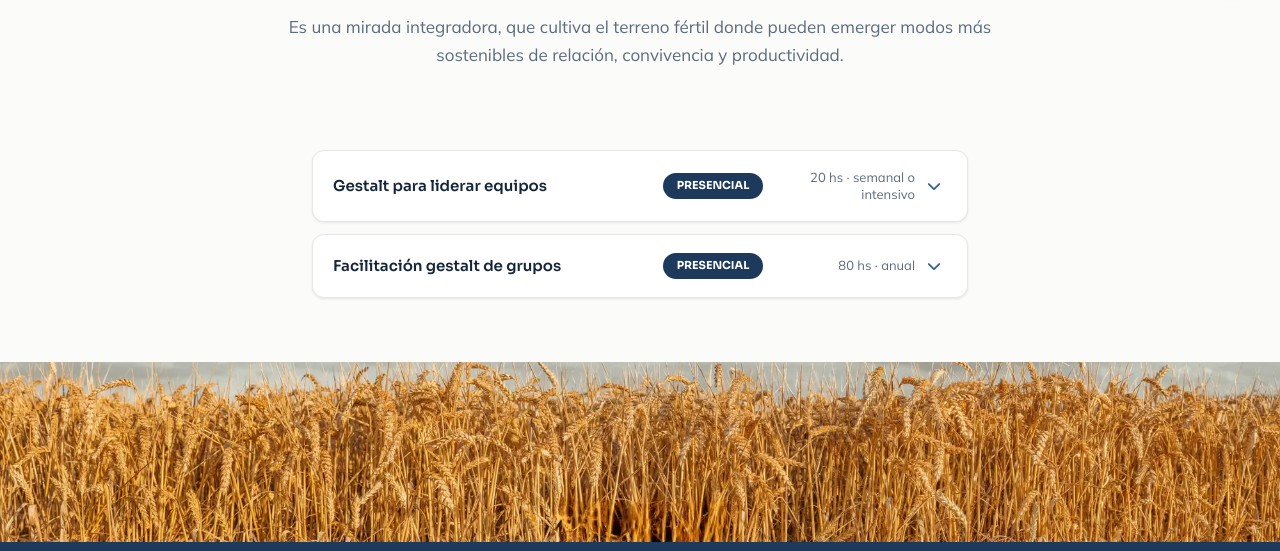
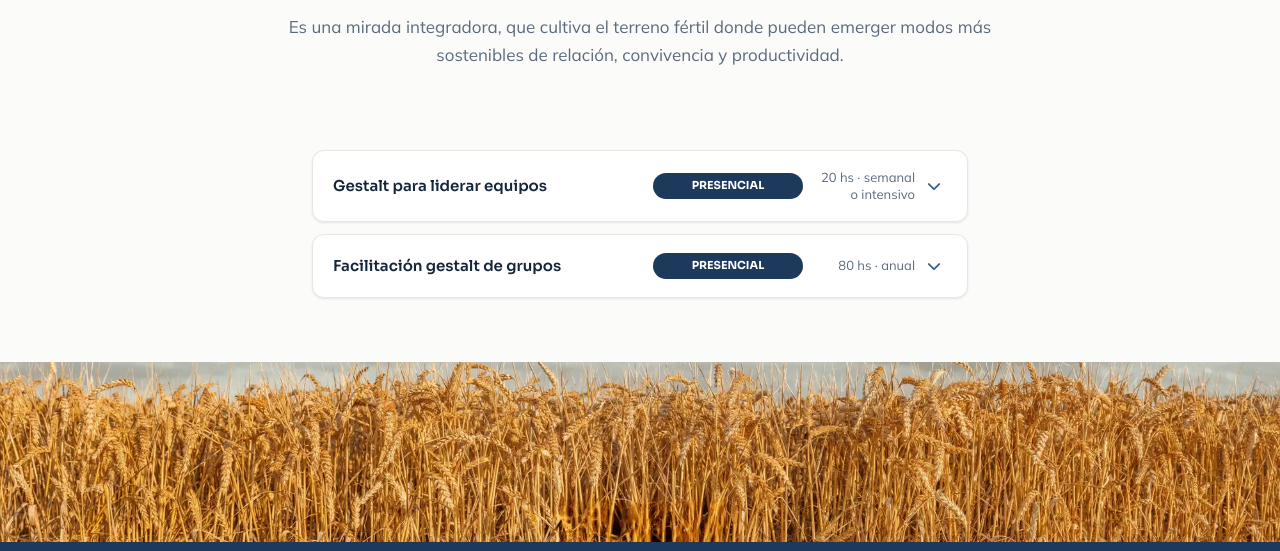
Before and after one commit to guilleVF/casaGestalt, a website: page pages/3a.html in a window 1280 px wide. Shown: the part 831-1382 px from the top of the page. Drawn offline with Linux system fonts and the light colour scheme.

Commit message:
chore: ajuste manual de estilos

```diff
--- a/css/casagestalt.css
+++ b/css/casagestalt.css
@@ -426,7 +426,7 @@ blockquote.testimonio cite { display: block; margin-top: 1rem; font-style: norma
   box-shadow: var(--sh-sm); transition: box-shadow 0.2s; }
 .course-item[open] { box-shadow: var(--sh-md); }
 .course-summary { list-style: none; display: grid;
-  grid-template-columns: 1fr 100px 140px 20px;
+  grid-template-columns: 1fr 150px 100px 20px;
   align-items: center; gap: 0.75rem; padding: 1.125rem 1.25rem;
   cursor: pointer; user-select: none; }
 .course-summary::-webkit-details-marker { display: none; }
```
